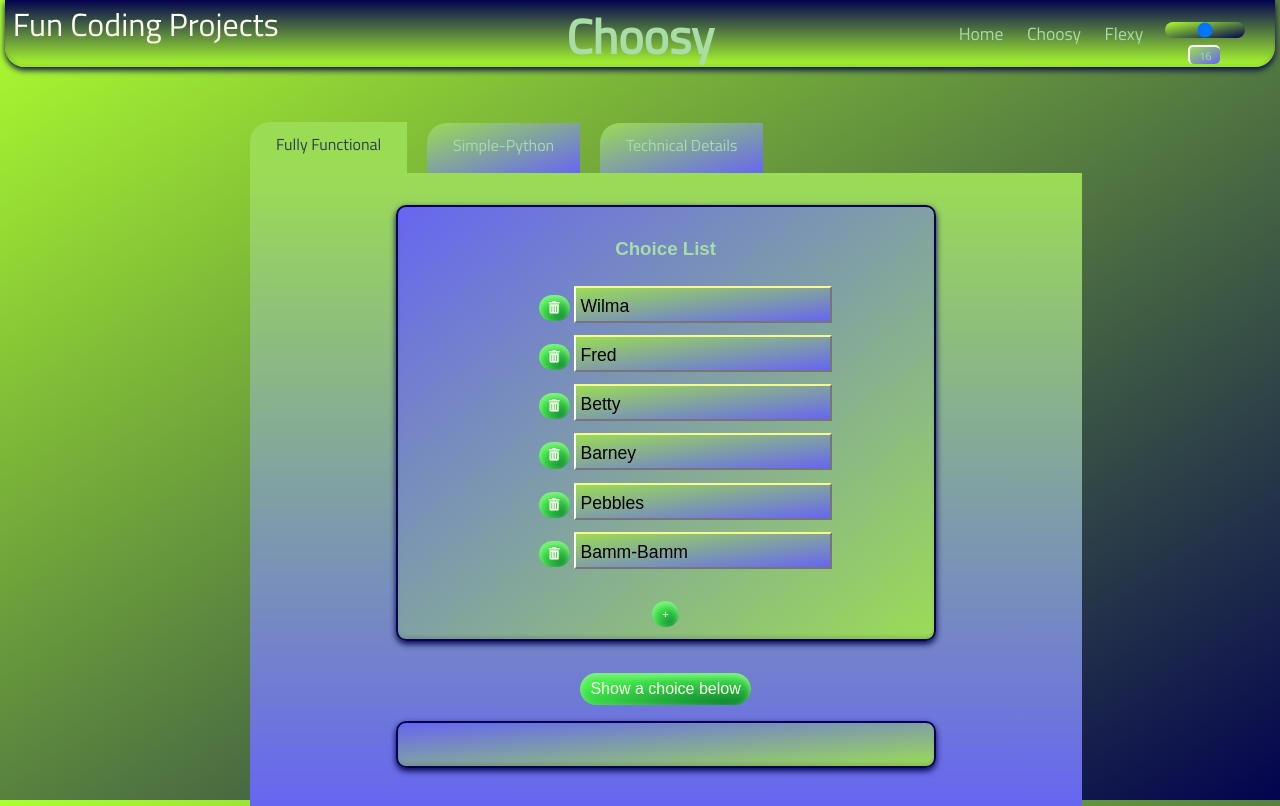
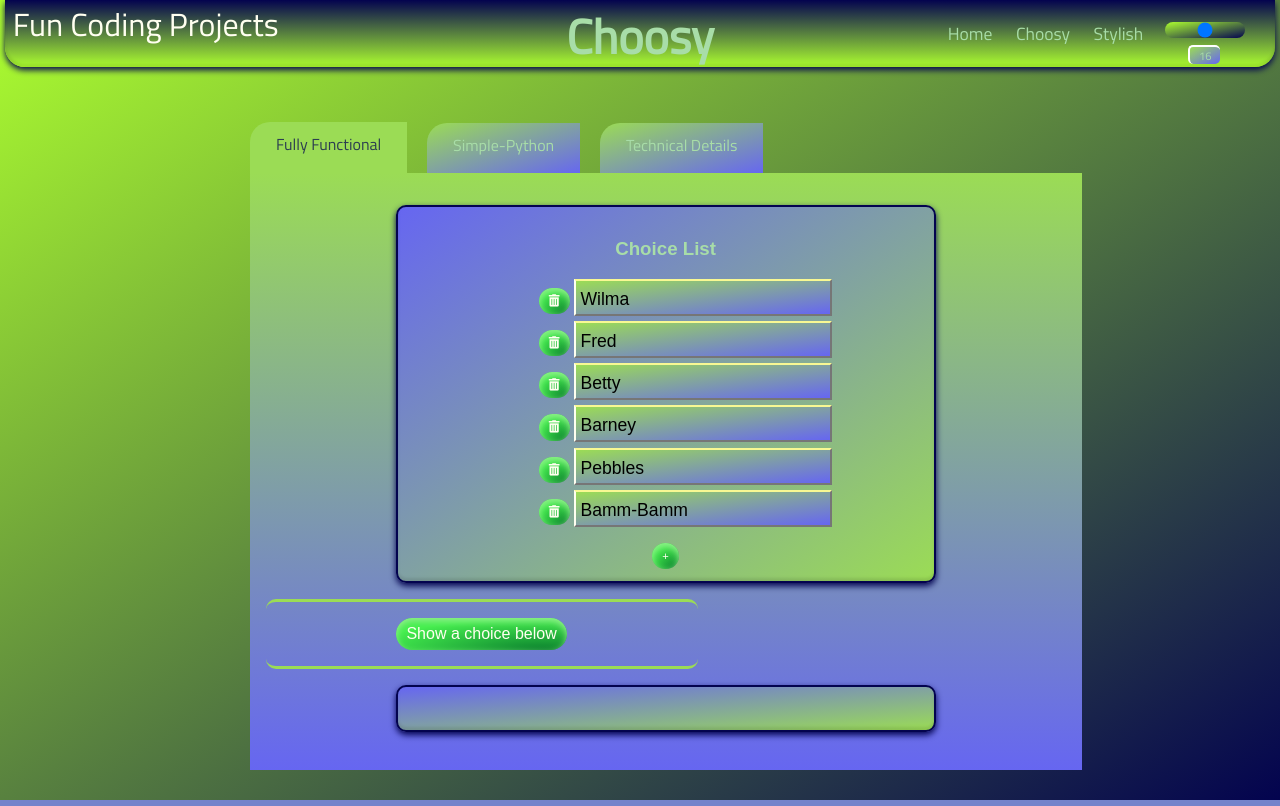
Before and after one commit to pritchardians/fun-coding-projects, a Flask app: page /choosy in a window 1280 px wide. Run offline with Flask 2, Linux system fonts and the light colour scheme; some libraries are stand-ins or nearby versions.

Commit message:
checkpoint

```diff
--- a/app.py
+++ b/app.py
@@ -26,6 +26,12 @@ def choice_made():
     choice = chooser.make_choice()
     return render_template('choice_made.html', page_title='Choosy - Choice Made', choice=choice)
 
+@app.route('/stylish')
+def stylish():
+    return render_template('stylish.html', page_title='Stylish')
+
+
+
 @app.route('/flexy')
 def flexy():
     return render_template('flexy.html', page_title='Flexy')
--- a/components/button/button-standard.scss
+++ b/components/button/button-standard.scss
@@ -22,7 +22,6 @@
   transition: box-shadow $transition-standard, transform $transition-standard;
   -webkit-user-select: none;
   font-size: $font-size-regular;
-  margin-top: $margin-standard;
   text-decoration: none;
 }
 
--- a/components/tabs/tabs.scss
+++ b/components/tabs/tabs.scss
@@ -36,8 +36,6 @@
   cursor: pointer;
   top: 0;
   transition: all 0.25s;
-  //background-color: white;
-  //color: black;
   border-radius: 20px 0 0 0;
   margin: 2px 10px;
   @include gradient-soft();
@@ -50,7 +48,6 @@
 .tab-content {
   position: absolute;
   text-align: center;
-  //z-index: 1;
   top: 3.25em;
   left: 0.6em;
   padding: 1rem;
--- a/components/whole-site/whole-site.scss
+++ b/components/whole-site/whole-site.scss
@@ -37,3 +37,8 @@ h1 {
   font-size: $font-size-xl;
   margin-top: 5px;
 }
+
+.center-me {
+  display: flex;
+  justify-content: center;
+}
--- a/sass/main.scss
+++ b/sass/main.scss
@@ -14,6 +14,7 @@
 // Site styling
 @import "./components/whole-site/whole-site";
 @import "./components/content-box/content-box";
+@import "./components/button/button-bar";
 @import "./components/button/button-standard";
 @import "./components/button/button-choice";
 @import "./components/tabs/tabs";
--- a/static/style/main.css
+++ b/static/style/main.css
@@ -71,6 +75,16 @@ h1 {
   font-size: 1em;
   color: #a8dda8; }
 
+.button-bar {
+  display: flex;
+  justify-content: space-around;
+  align-content: center;
+  border-top: 3px #9bdc55 solid;
+  border-bottom: 3px #9bdc55 solid;
+  border-radius: 10px;
+  padding: 1em;
+  width: 50%; }
+
 /* Standard Button styling */
 .button-standard {
   align-items: center;
@@ -90,7 +104,6 @@ h1 {
   transition: box-shadow 0.15s, transform 0.15s;
   -webkit-user-select: none;
   font-size: 1em;
-  margin-top: 1rem;
   text-decoration: none; }
 
 .button-standard:hover {
--- a/templates/base.html
+++ b/templates/base.html
@@ -33,7 +33,7 @@
     <div class="nav-links">
         <a href="{{url_for('index')}}">Home</a>
         <a href="{{url_for('choosy')}}">Choosy</a>
-        <a href="{{url_for('flexy')}}">Flexy</a>
+        <a href="{{url_for('stylish')}}">Stylish</a>
         <div class="range-container">
             <input type="range"  id="font-size-slider" min="8" max="32">
             <label for="font-size-slider" id="font-size-slider-label">16</label>
@@ -43,18 +43,6 @@
 </div>
 
 <h1 class="topofpage">{{page_title}}</h1>
-<!--<div class="button-bar">-->
-<!--    <button class="button-standard" id="font-size-small-button">-->
-<!--        Small Font-->
-<!--    </button>-->
-<!--    <button class="button-standard" id="font-size-medium-button">-->
-<!--        Medium Font-->
-<!--    </button>-->
-<!--    <button class="button-standard" id="font-size-large-button">-->
-<!--        Large Font-->
-<!--    </button>-->
-<!--</div>-->
-
 
 {% block content %} {% endblock %}
 <p></p>
```
Also changed, not shown: other parts of static/style/main.css (+4 -0 lines), components/button/button-bar.scss (added, +11 -0 lines), components/tooltip/tooltip.scss (added, +15 -0 lines), templates/stylish.html (added, +40 -0 lines).
